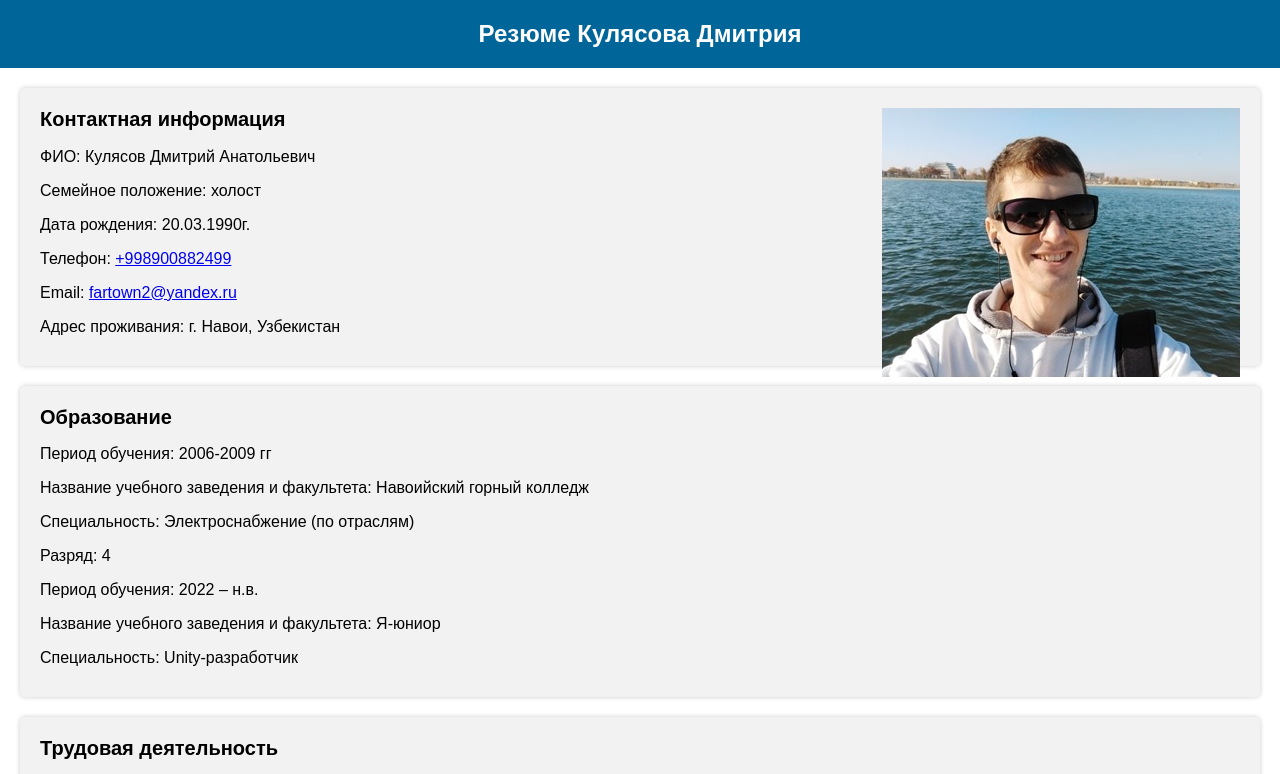
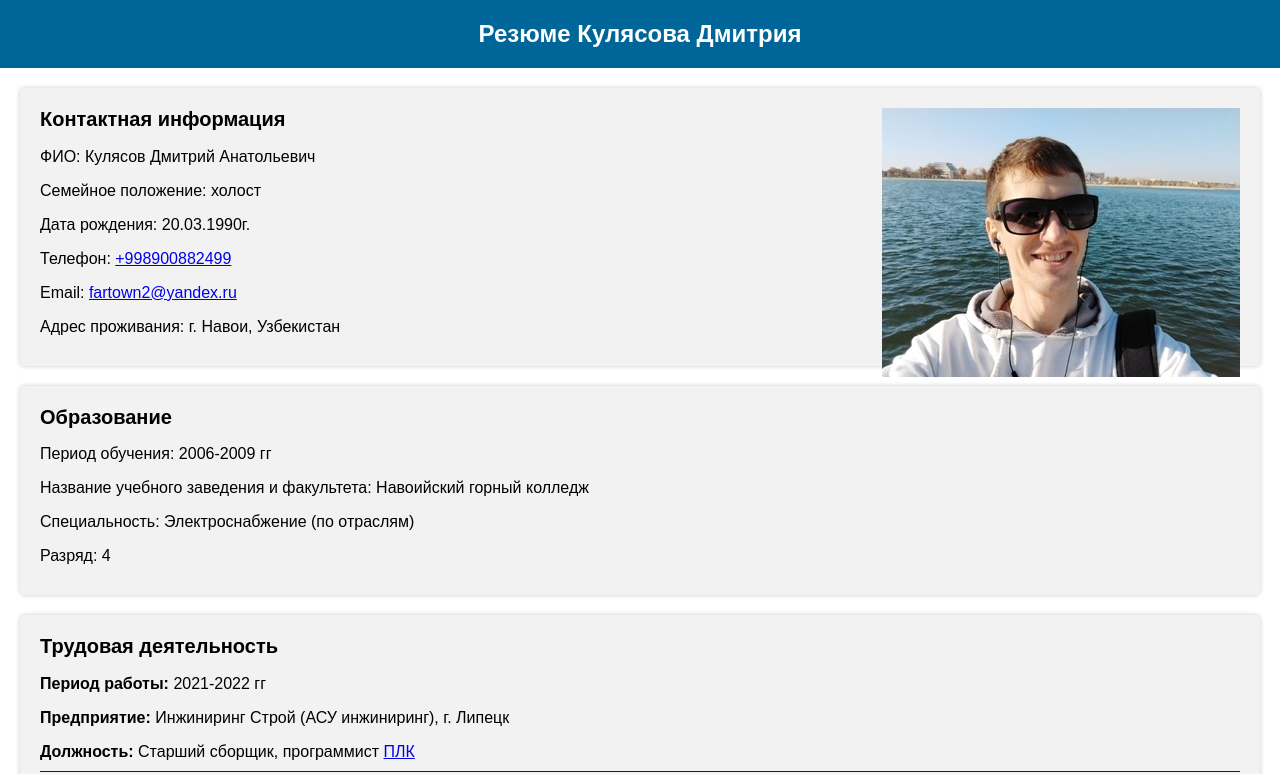
Before and after one commit to Mazday21/site, a plain HTML site: page index.html in a window 1280 px wide. Shown: the top 774 px of the page. Drawn offline with Linux system fonts and the light colour scheme.

Commit message:
minus Unior

```diff
--- a/index.html
+++ b/index.html
@@ -76,11 +76,6 @@
     <p>Название учебного заведения и факультета: Навоийский горный колледж</p>
     <p>Специальность: Электроснабжение (по отраслям)</p>
     <p>Разряд: 4</p>
-   </li>
-   <li>
-    <p>Период обучения: 2022 – н.в.</p>
-    <p>Название учебного заведения и факультета: Я-юниор</p>
-    <p>Специальность: Unity-разработчик</p>
    </li>
   </ul>
  </section>
```
